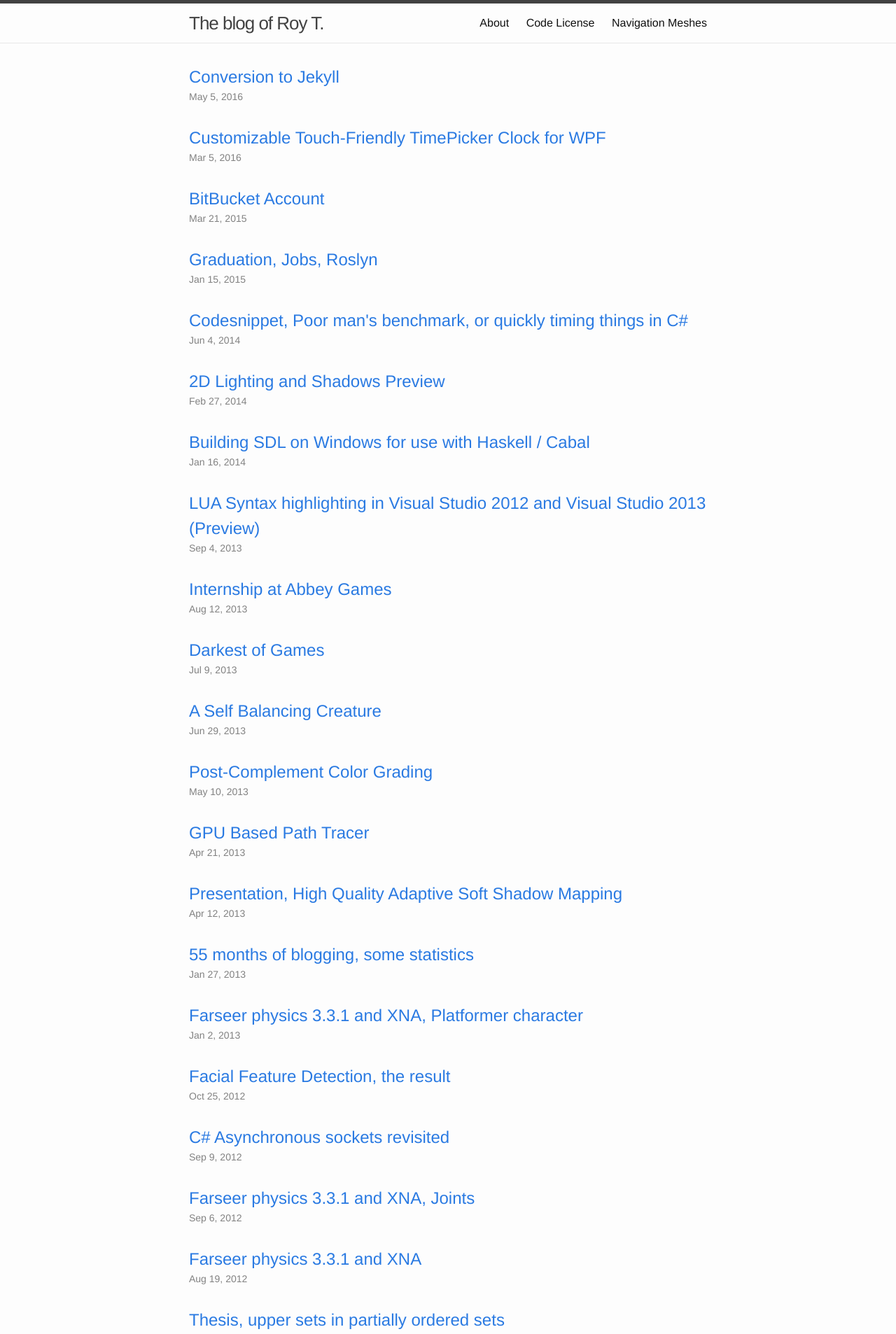
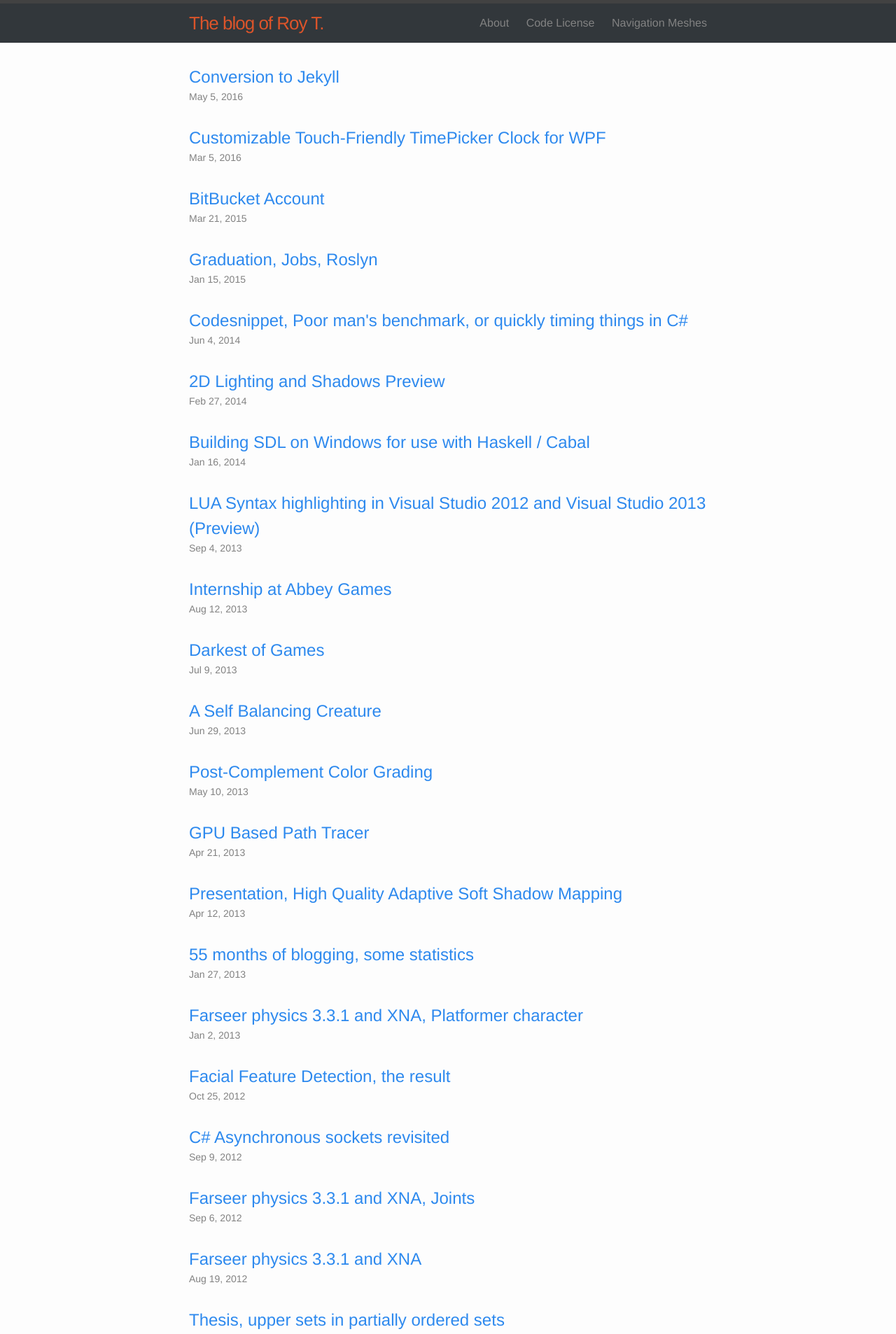
Before and after one commit to roy-t/roy-t.nl, a Jekyll site: the page built from index.html, in a window 1280 px wide. Shown: the top 1906 px of the page at 70% size. Built offline with Jekyll 4.4.1, drawn with Linux system fonts in a browser that asks for light colours.

Commit message:
changed page colours

```diff
--- a/_includes/footer.html
+++ b/_includes/footer.html
@@ -3,7 +3,7 @@
   <div class="wrapper">
     <div class="footer-col-wrapper">
       <div class="footer-col footer-col-1">
-        <p>Info</p>
+        <p class="footer-title">Info</p>
         <ul class="contact-list">
           <li>{{ site.title }}</li>
           <li class="rss-subscribe">subscribe <a href="{{ "/feed.xml" | prepend: site.baseurl }}">via RSS</a></li>
@@ -12,7 +12,7 @@
       </div>
 
       <div class="footer-col footer-col-2">
-        <p>Social</p>
+        <p class="footer-title">Social</p>
         <ul class="social-media-list">
           {% if site.twitter_username %}
           <li>
@@ -33,7 +33,7 @@
       </div>
 
       <div class="footer-col footer-col-3">
-        <p>Bio</p>
+        <p class="footer-title">Bio</p>
         <p>{{ site.description }}</p>
       </div>
     </div>
--- a/_sass/_layout.scss
+++ b/_sass/_layout.scss
@@ -20,8 +20,12 @@
 
     &,
     &:visited {
-        color: $grey-color-dark;
+        color: $title-color;
     }
+}
+
+.footer-title {
+    color: $title-color;
 }
 
 .site-nav {
@@ -33,7 +37,7 @@
     }
 
     .page-link {
-        color: $text-color;
+        color: $grey-color;
         line-height: $base-line-height;
 
         // Gaps between nav items, but not on the last one
@@ -169,6 +173,7 @@
  */
 .page-content {
     padding: $spacing-unit 0;
+    background-color: $content-color;
 }
 
 .page-heading {
--- a/css/main.scss
+++ b/css/main.scss
@@ -15,8 +15,10 @@ $base-line-height: 1.5;
 $spacing-unit:     30px;
 
 $text-color:       #111;
-$background-color: #fdfdfd;
-$brand-color:      #2a7ae2;
+$title-color: 	   #DC542A;
+$background-color: #32373B;
+$content-color:    #fdfdfd;
+$brand-color:      #2D89EE;
 
 $grey-color:       #828282;
 $grey-color-light: lighten($grey-color, 40%);
```
